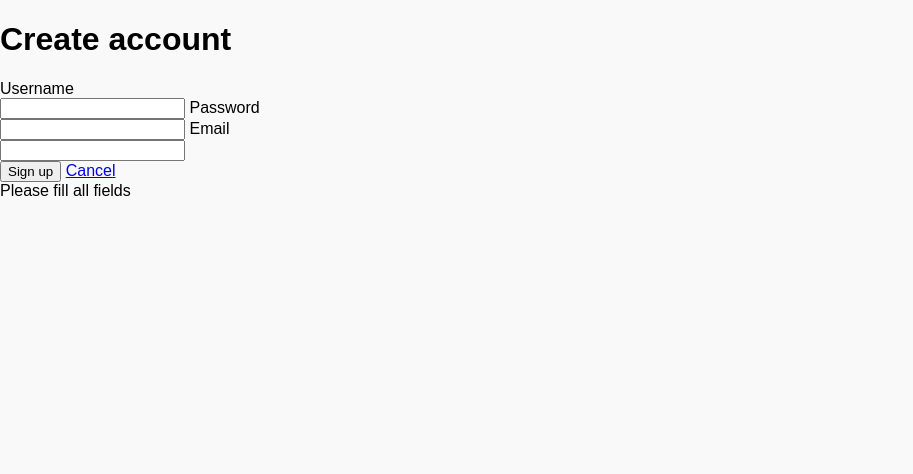
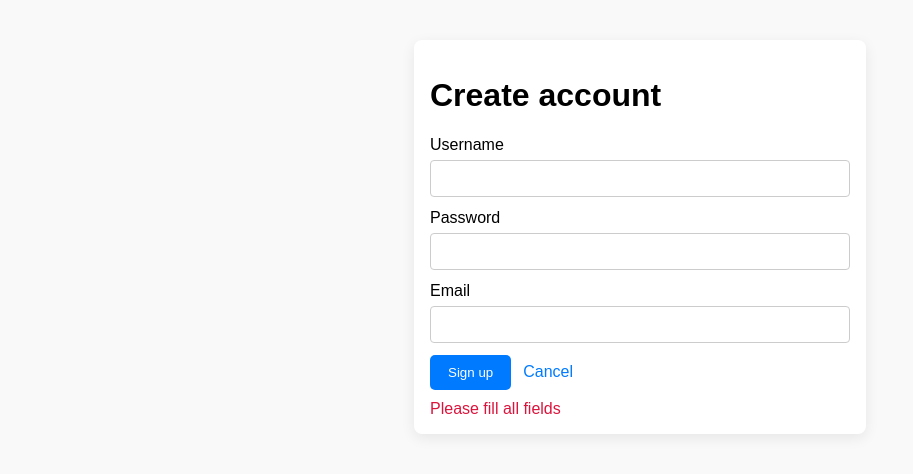
Before and after one commit to Adeliight/Opiskejakirpputori, a plain HTML site: page signup.html in a window 1280 px wide. Both pictures are taken after a click on the button "Sign up". Shown: the whole page, without its empty margins (0-913 px from the left). Drawn offline with Linux system fonts and the light colour scheme.

Commit message:
Add files via upload

```diff
--- a/css/styles.css
+++ b/css/styles.css
@@ -10,6 +10,17 @@ body {
     align-items: center;
     padding: 15px 30px;
     background: white;
+}
+
+.header-vasen {
+    display: flex;
+    align-items: center;
+    gap: 14px;
+}
+
+.welcome-user {
+    font-size: 0.95rem;
+    color: #333;
 }
 
 .header-oikea {
@@ -37,6 +48,86 @@ body {
     cursor: pointer;
 }
 
+/*These !important are just making sure to prioritize the styles */
+.hidden {
+    display: none !important;
+}
+
+body.signed-in #signInLink,
+body.signed-in #signUpLink {
+    display: none !important;
+}
+
+body.signed-in #logoutBtn,
+body.signed-in #welcomeUser {
+    display: inline-block !important;
+}
+
+.welcome-user {
+    font-size: 1.5rem;
+    color: #333;
+    font-family: 'Times New Roman';
+    padding: 6px 12px;
+}
+
+.auth-page {
+    max-width: 420px;
+    margin: 40px auto;
+    padding: 16px;
+    background: white;
+    border-radius: 8px;
+    box-shadow: 0 4px 14px rgba(0, 0, 0, 0.08);
+}
+
+.auth-page label {
+    display: block;
+    margin-bottom: 12px;
+    font-weight: 500;
+}
+
+.auth-page input {
+    width: 100%;
+    padding: 10px;
+    margin-top: 6px;
+    border: 1px solid #ccc;
+    border-radius: 4px;
+    box-sizing: border-box;
+}
+
+.auth-actions {
+    margin-top: 10px;
+    display: flex;
+    align-items: center;
+    gap: 12px;
+}
+
+.auth-actions button {
+    padding: 10px 18px;
+    border: none;
+    border-radius: 5px;
+    background: #007bff;
+    color: white;
+    cursor: pointer;
+}
+
+.auth-actions a {
+    color: #007bff;
+    text-decoration: none;
+}
+
+.message {
+    margin-top: 10px;
+    font-weight: 500;
+}
+
+.message.error {
+    color: crimson;
+}
+
+.message.success {
+    color: green;
+}
+
 .ilmoitusGrid {
     display: grid;
     grid-template-columns: repeat(3, 1fr);
```
